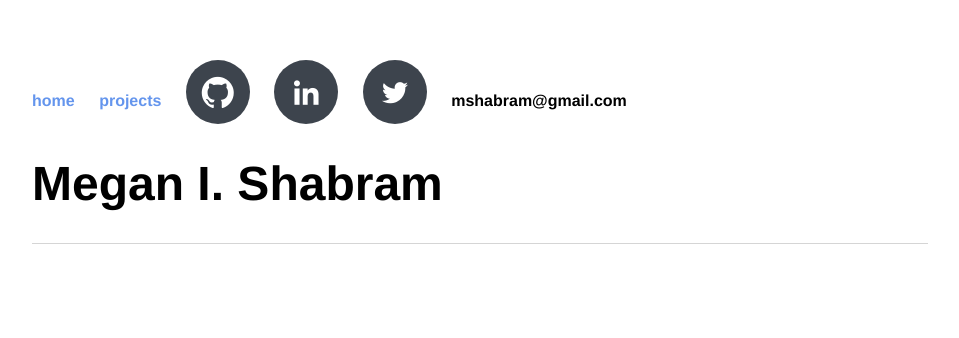
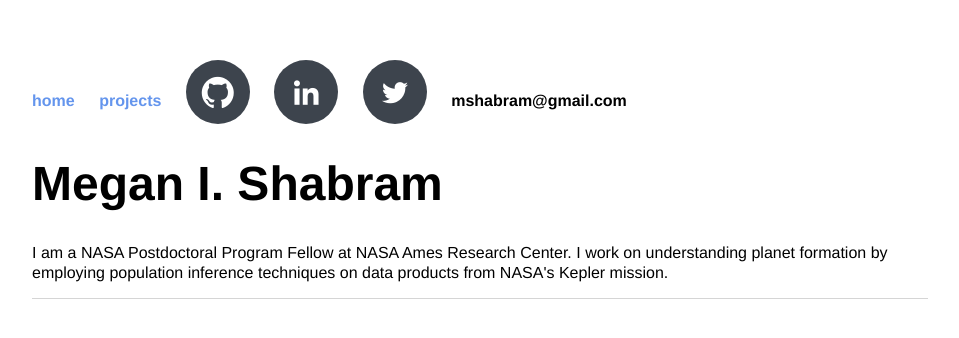
Before and after one commit to mshabram/mshabram.github.io, a Jekyll site: the page built from index.html, in a window 1280 px wide. Shown: the top 338 px of the page, without its empty margins (160-1119 px from the left). Built offline with Jekyll 4.4.1, drawn with Linux system fonts in a browser that asks for light colours.

Commit message:
under construction

```diff
--- a/index.html
+++ b/index.html
@@ -5,7 +5,7 @@ title: mshabram's website
 <div class="blurb">
     <h1>Megan I. Shabram</h1>
 
-    <p>
+    <p> I am a NASA Postdoctoral Program Fellow at NASA Ames Research Center. I work on understanding planet formation by employing population inference techniques on data products from NASA's Kepler mission.
     </p>
 
     </div><!-- /.blurb -->
```
Also changed, not shown: projects.html (added, +7 -0 lines).
